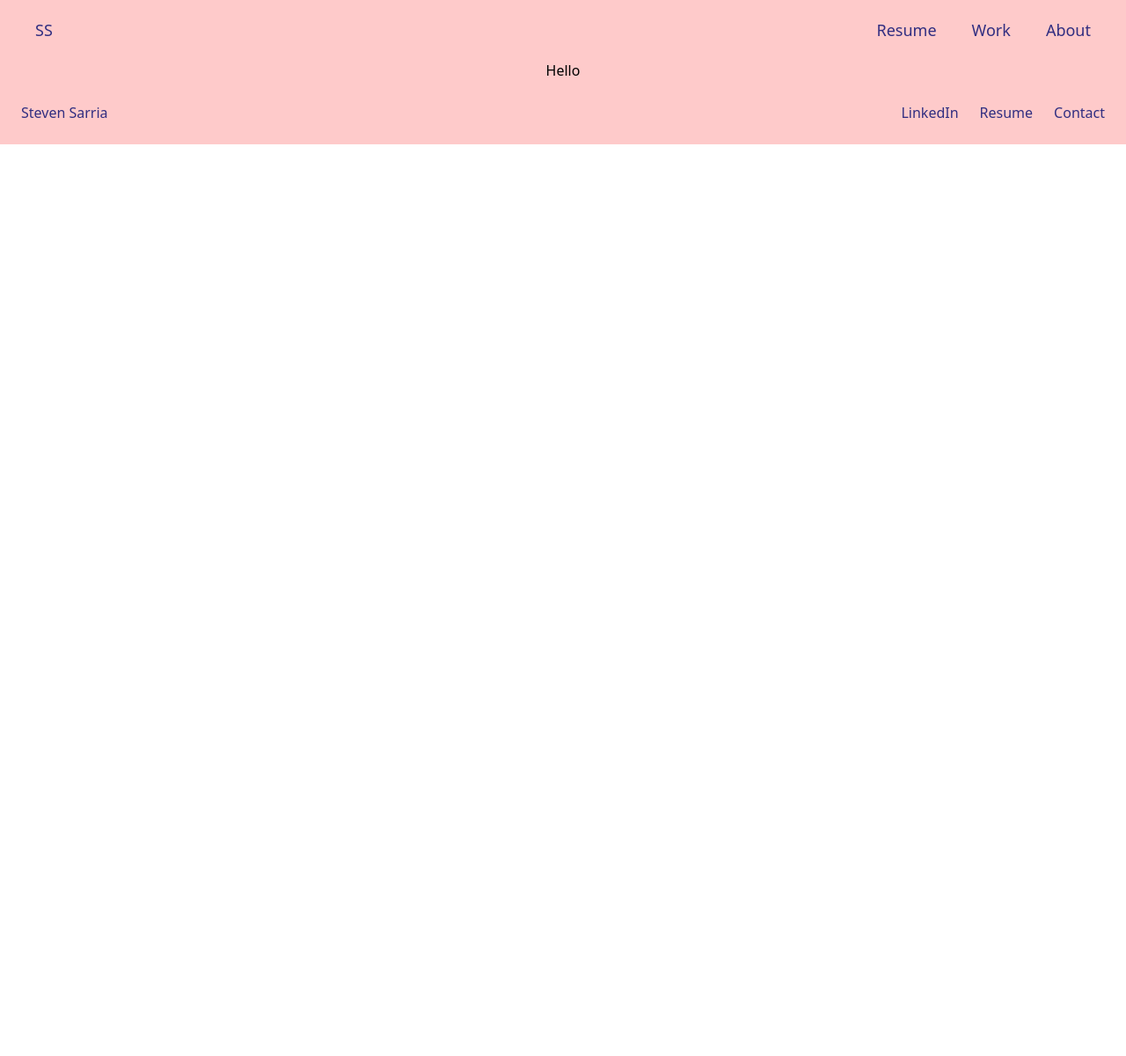
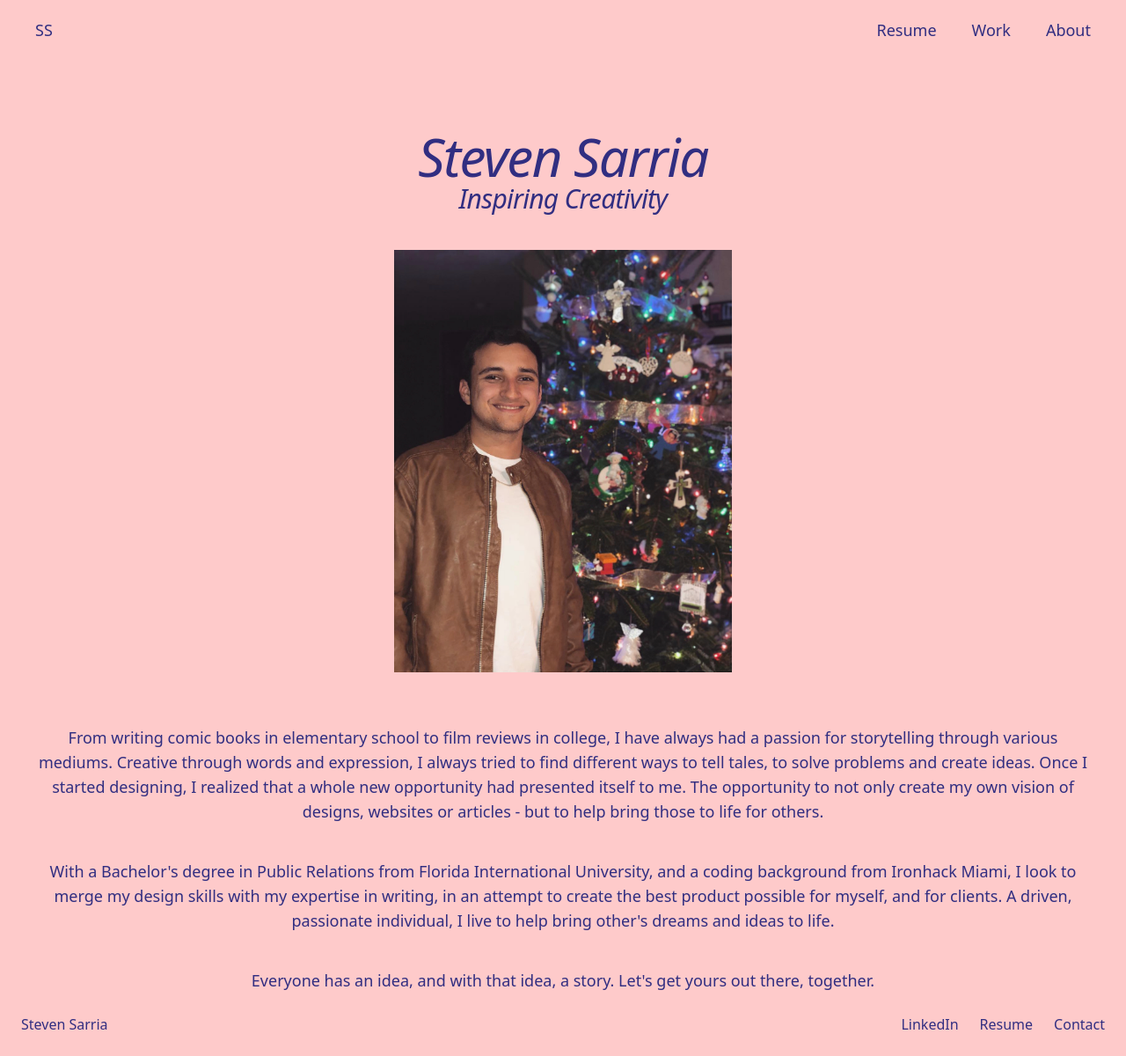
Before and after one commit to BacklotStevie/steven-portfolio-react, a React (Create React App) app: page /about in a window 1280 px wide. Shown: the whole page at 88% size. Before the commit the page ends 800 px from the top, so only its background shows below. Built offline with nearby package versions, Linux system fonts and the light colour scheme.

Commit message:
finished about page, fixed header navigation

```diff
--- a/src/components/about.js
+++ b/src/components/about.js
@@ -1,11 +1,26 @@
 import React from 'react';
+import Steven from '../images/steven.jpg'
 
 
 const About = () => {
     return (
     <>
-        <div class="bg-red-200">
-            <h1>Hello</h1>
+        <div>
+         <div class='bg-red-200 flex flex-col place-content-center pt-20'>
+            <div>
+                <h1 class='text-indigo-900 text-6xl italic tracking-tight'>Steven Sarria</h1>
+            </div>
+            <div>
+                <h3 class='text-indigo-900 text-3xl italic tracking-tight'>Inspiring Creativity</h3>
+            </div>
+            <img src={Steven} alt="..." class="self-center object-contain h-68 w-96 pt-10"></img>
+         </div>
+        </div>
+
+        <div class="bg-red-200 pt-5">
+            <h1 class='m-10  text-lg text-indigo-900'>From writing comic books in elementary school to film reviews in college, I have always had a passion for storytelling through various mediums. Creative through words and expression, I always tried to find different ways to tell tales, to solve problems and create ideas. Once I started designing, I realized that a whole new opportunity had presented itself to me. The opportunity to not only create my own vision of designs, websites or articles - but to help bring those to life for others.</h1>
+            <h1 class='m-10  text-lg text-indigo-900'>With a Bachelor's degree in Public Relations from Florida International University, and a coding background from Ironhack Miami, I look to merge my design skills with my expertise in writing, in an attempt to create the best product possible for myself, and for clients. A driven, passionate individual, I live to help bring other's dreams and ideas to life.</h1>
+            <h1 class='pb-15  text-lg text-indigo-900'>Everyone has an idea, and with that idea, a story. Let's get yours out there, together.</h1>
         </div>
     </>
     );
--- a/src/components/header.js
+++ b/src/components/header.js
@@ -5,8 +5,8 @@ const Header = ({ siteTitle }) => {
       <>
         <nav class="justify-between flex-wrap bg-red-200 p-5">
           <div class="w-full block flex-grow lg:flex lg:items-center lg:w-auto justify-between">
-            <div class="text-lg text-indigo-900 pl-5 text-center">
-              SS
+            <div class="text-lg text-indigo-900 pl-5 text-center"><a href="/main">
+              SS </a>
             </div>
             <div>
                 <div class="text-lg float-right text-indigo-900 pr-5 pl-5 text-center"><a href="/about">
```
Also changed, not shown: src/images/steven.jpg (added).
